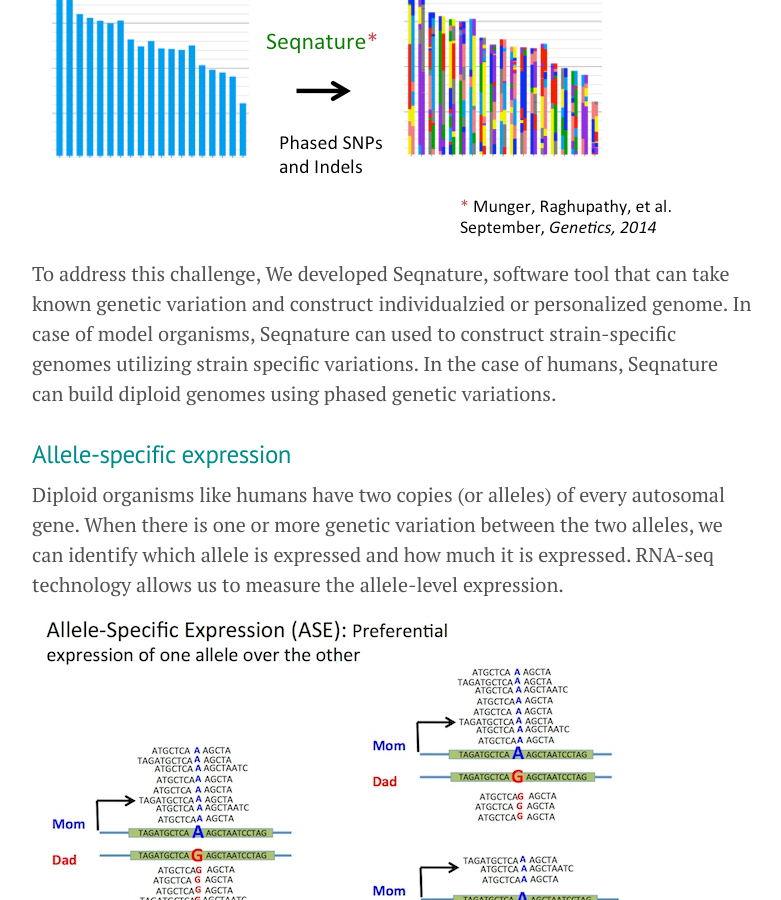
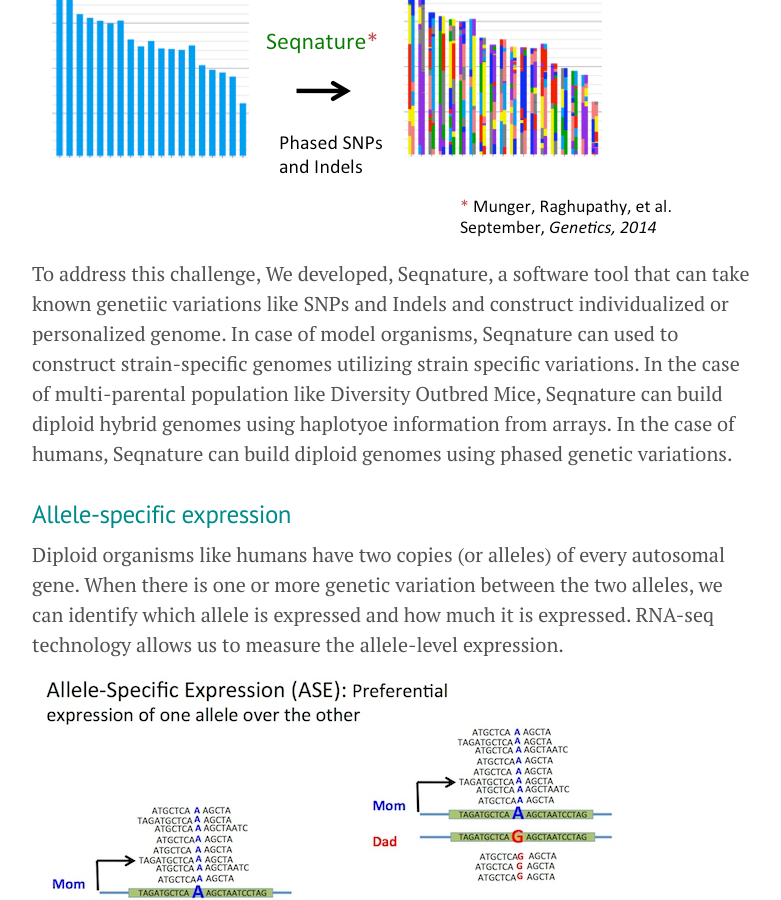
Before and after one commit to narayananr/narayananr.github.io, a Jekyll site: the page built from research.md, in a window 1280 px wide and 900 px high, scrolled down 595 px. Shown: the whole window, without its empty margins (248-1029 px from the left). Built offline with Jekyll 4.4.1, drawn with Linux system fonts in a browser that asks for light colours; Markdown is read by kramdown in place of the engine named in the settings.

Commit message:
fixed typo

```diff
--- a/research.md
+++ b/research.md
@@ -10,7 +10,7 @@ Large number of sequencing efforts have characterized genetic variations in deta
 
 ![Seqnature](/public/images/seqnature-personalized-genome.png)
 
-To address this challenge, We developed Seqnature, software tool that can take known genetic variation and construct individualzied or personalized genome. In case of model organisms, Seqnature can used to construct strain-specific genomes utilizing strain specific variations. In the case of humans, Seqnature can build diploid genomes using phased genetic variations.
+To address this challenge, We developed, Seqnature, a software tool that can take known genetiic variations like SNPs and Indels and construct individualized or personalized genome. In case of model organisms, Seqnature can used to construct strain-specific genomes utilizing strain specific variations. In the case of multi-parental population like Diversity Outbred Mice, Seqnature can build diploid hybrid genomes using haplotyoe information from arrays. In the case of humans, Seqnature can build diploid genomes using phased genetic variations.
 
 
 ### <font color="DarkCyan">Allele-specific expression </font>
```
